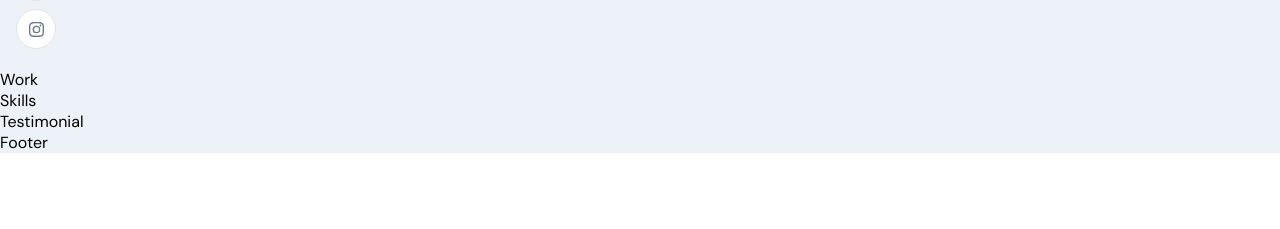
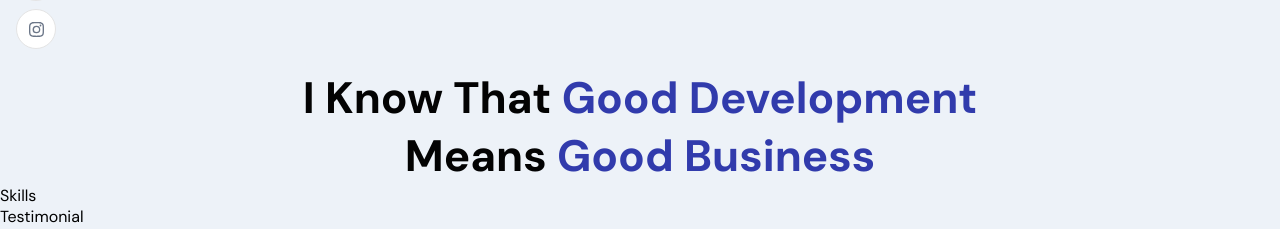
Before and after one commit to yaf8/Portfolio-website, a React (Vite) app in the folder frontend/: page / in a window 1280 px wide. Shown: the part 1531-1760 px from the top of the page. Before the commit the page ends 1684 px from the top, so only its background shows below. Built offline with nearby package versions, Linux system fonts and the light colour scheme; no server answers.

Commit message:
v1.1 start work section

```diff
--- a/frontend/src/container/Work/Work.jsx
+++ b/frontend/src/container/Work/Work.jsx
@@ -1,10 +1,23 @@
-import React from 'react';
-import './Work.scss';
+/* eslint-disable no-unused-vars */
+import React, { useState, useEffect } from "react";
+import "./work.scss";
+import { motion } from "framer-motion";
+import { AiFillEye, AiFillGuthub } from "react-icons/ai";
+import { urlFor, client } from "../../client";
+import { AppWrap } from "../../wrapper";
 
 const Work = () => {
   return (
-    <div>Work</div>
-  )
-}
+    <>
+      <h2 className="head-text">
+        I know that
+        <span> Good Development </span>
+        <br />
+        means
+        <span> Good Business</span>
+      </h2>
+    </>
+  );
+};
 
-export default Work
+export default Work;
```
